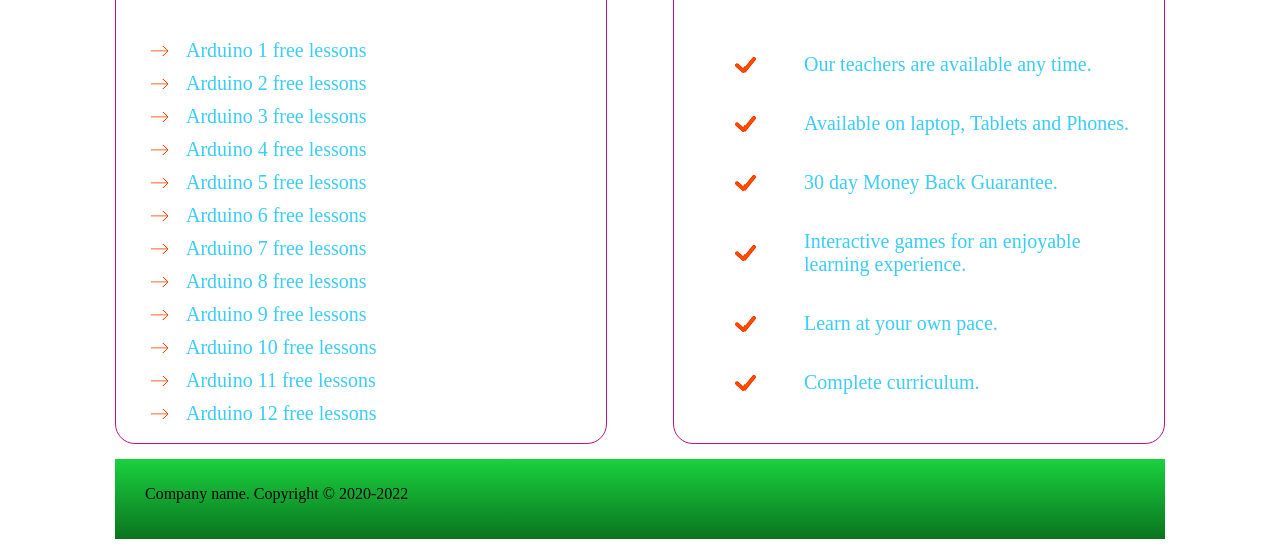
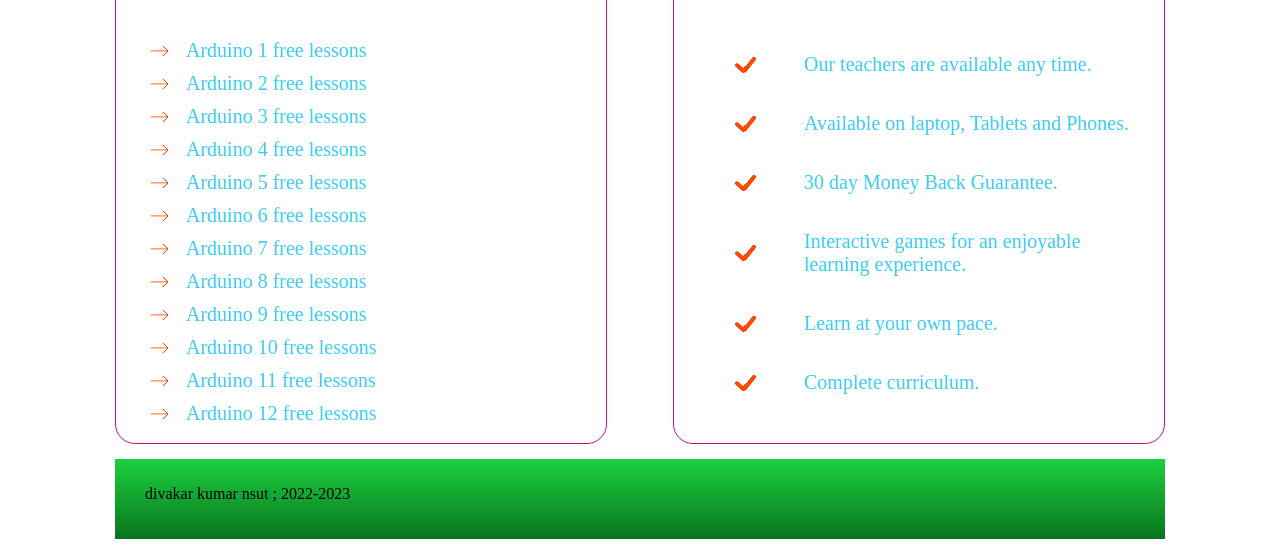
Before and after one commit to divakarkumar2000/ARDUINO, a plain HTML site: page index.html in a window 1280 px wide. Shown: the part 529-1076 px from the top of the page. Drawn offline with Linux system fonts and the light colour scheme.

Commit message:
Update index.html

```diff
--- a/index.html
+++ b/index.html
@@ -67,7 +67,7 @@
             <div class="clear"></div>
             <footer class="footer">
                 <div>
-                    <p>Company name. Copyright &copy; 2020-2022</p>
+                    <p> divakar kumar nsut ; 2022-2023</p>
                 </div>
             </footer>
 
```
